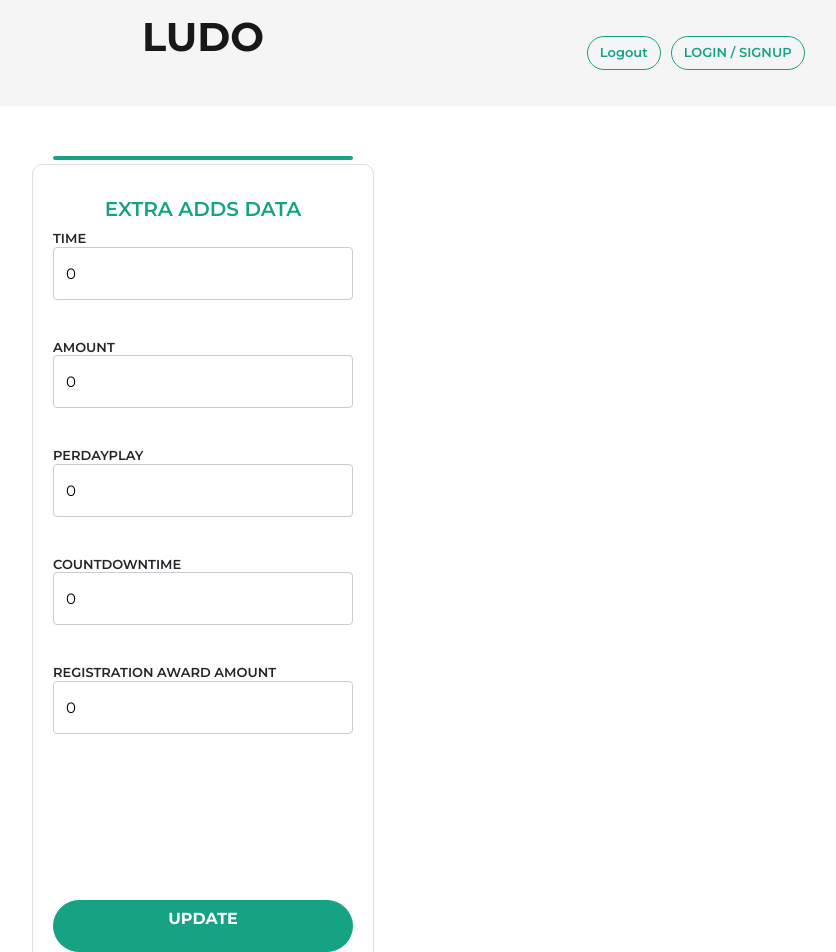
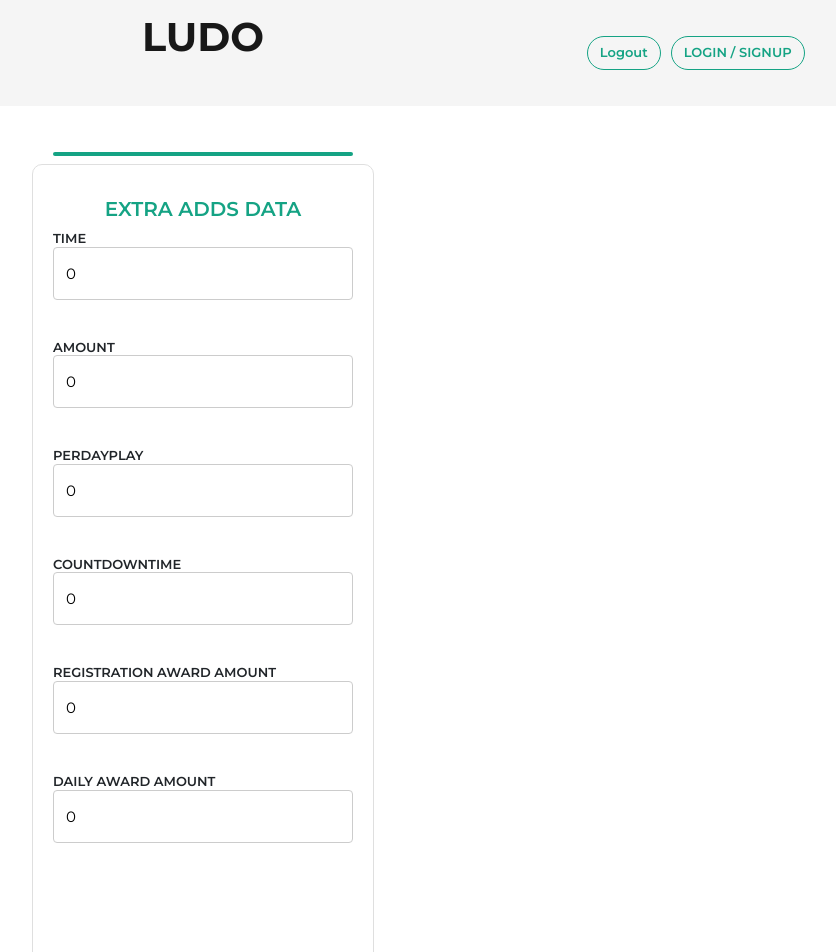
Before and after one commit to Singh-Paramvir/newLudoAdmin, a Next.js app: page /watchAdd in a window 1280 px wide. Shown: the top 952 px of the page, without its empty margins (437-1273 px from the left). Built offline with nearby package versions, Linux system fonts and the light colour scheme; no server answers.

Commit message:
Update WatchAdd.js

```diff
--- a/Component/WatchAdd.js
+++ b/Component/WatchAdd.js
@@ -9,6 +9,7 @@ const Login = () => {
   const passwordRef1 = useRef();
   const passwordRef2 = useRef();
   const passwordRef5 = useRef();
+  const passwordRef6 = useRef();
 
   // use state
 
@@ -17,6 +18,7 @@ const Login = () => {
   const [currentChips3, setCurrentChips3] = useState(0);
   const [currentChips4, setCurrentChips4] = useState(0);
   const [currentChips5, setCurrentChips5] = useState(0);
+  const [currentChips6, setCurrentChips6] = useState(0);
 
   function handlePriceChange(event) {
     setCurrentChips1(event.target.value);
@@ -33,7 +35,9 @@ const Login = () => {
   function handlePriceChange4(event) {
     setCurrentChips5(event.target.value);
   }
-
+  function handlePriceChange5(event) {
+    setCurrentChips6(event.target.value);
+  }
 
   useEffect(() => {
     // Function to fetch the current chips and prices from the server
@@ -55,6 +59,7 @@ const Login = () => {
         setCurrentChips3(data.data.data[0].perDay);
         setCurrentChips4(data.data.data[0].countDownTime);
         setCurrentChips5(data.data.data[0].firstRewardAmount);
+        setCurrentChips6(data.data.data[0].dailyRewardAmount);
 
         console.log(buttonValue,"bvbvbvb");
 
@@ -83,11 +88,12 @@ const Login = () => {
     const perDay = passwordRef1.current.value;
      const countDownTime = passwordRef2.current.value;
      const  firstRewardAmount=passwordRef5.current.value;
+      const dailyRewardAmount = passwordRef6.current.value
 
     const ID = localStorage.getItem('buttonValue')
      console.log(ID,"get id ");
     const data = {
-    time,amount,perDay,countDownTime,firstRewardAmount
+    time,amount,perDay,countDownTime,firstRewardAmount,dailyRewardAmount
 
     };
 
@@ -218,6 +224,20 @@ const Login = () => {
                   />
                 </div>
 
+                <div className="input-item">
+                  <h6 className="item-text">DAILY AWARD AMOUNT</h6>
+                  <input
+                    ref={passwordRef6}
+                    value={currentChips6}
+                    className="textinput"
+                    type="string"
+                    name="last-name"
+                    placeholder=""
+                    required
+                    onChange={handlePriceChange5}
+                  />
+                </div>
+
 
               <a
                 href="funds-page.html"
```
